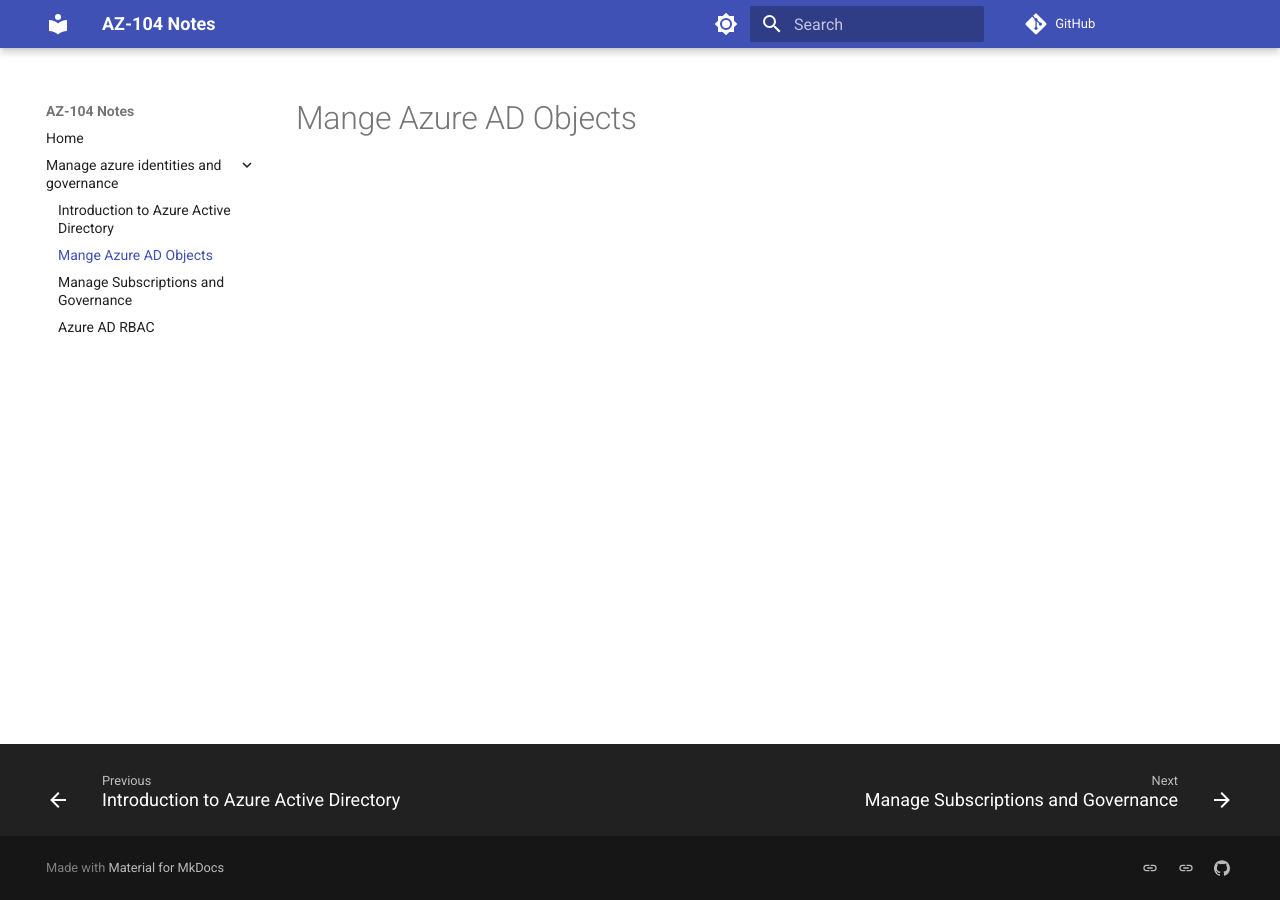
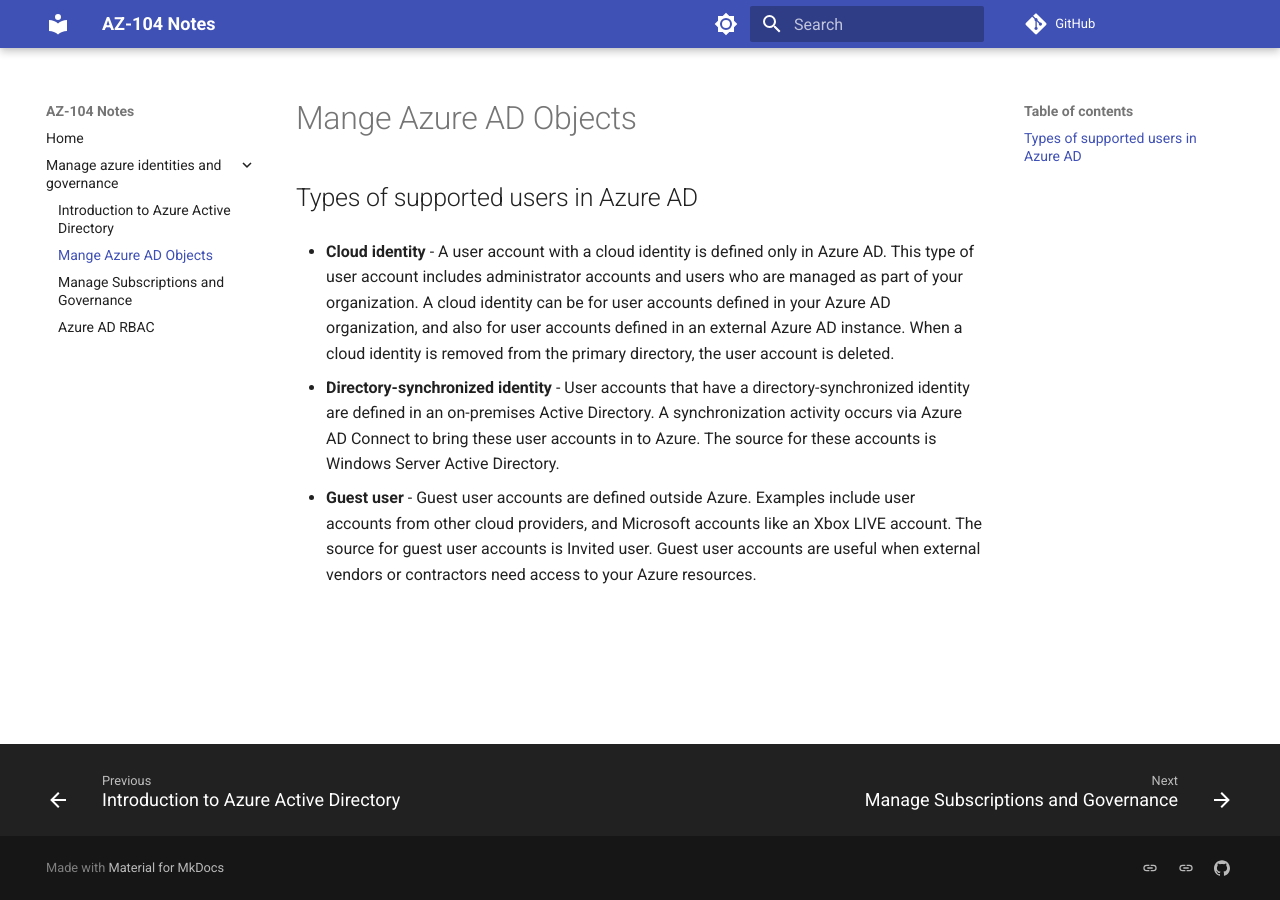
Before and after one commit to imdeepmind/az-104, an MkDocs documentation site: the page built from docs/manage-azure-identities-and-governance/manage-azure-ad-objects.md, in a window 1280 px wide. Built offline with MkDocs 1.6.1 and Material for MkDocs 9.7.7, drawn with Linux system fonts in a browser that asks for light colours; comment, search, counter and statistics services are not loaded.

Commit message:
minor update

```diff
--- a/docs/manage-azure-identities-and-governance/manage-azure-ad-objects.md
+++ b/docs/manage-azure-identities-and-governance/manage-azure-ad-objects.md
@@ -1 +1,8 @@
 # Mange Azure AD Objects
+
+## Types of supported users in Azure AD
+- **Cloud identity** - A user account with a cloud identity is defined only in Azure AD. This type of user account includes administrator accounts and users who are managed as part of your organization. A cloud identity can be for user accounts defined in your Azure AD organization, and also for user accounts defined in an external Azure AD instance. When a cloud identity is removed from the primary directory, the user account is deleted.
+
+- **Directory-synchronized identity** - User accounts that have a directory-synchronized identity are defined in an on-premises Active Directory. A synchronization activity occurs via Azure AD Connect to bring these user accounts in to Azure. The source for these accounts is Windows Server Active Directory.
+
+- **Guest user** - Guest user accounts are defined outside Azure. Examples include user accounts from other cloud providers, and Microsoft accounts like an Xbox LIVE account. The source for guest user accounts is Invited user. Guest user accounts are useful when external vendors or contractors need access to your Azure resources.
```
